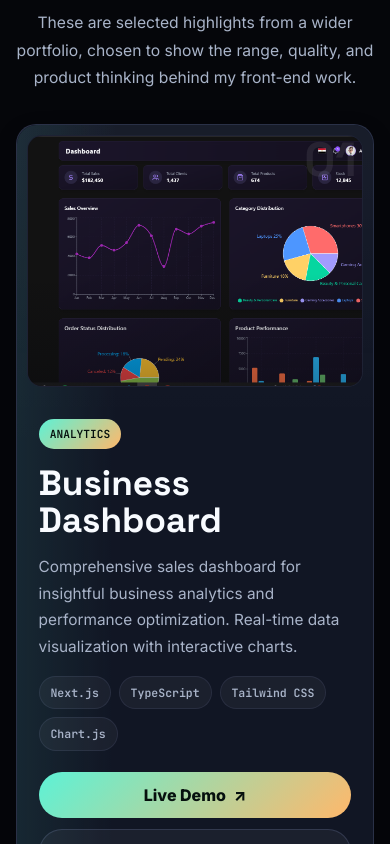
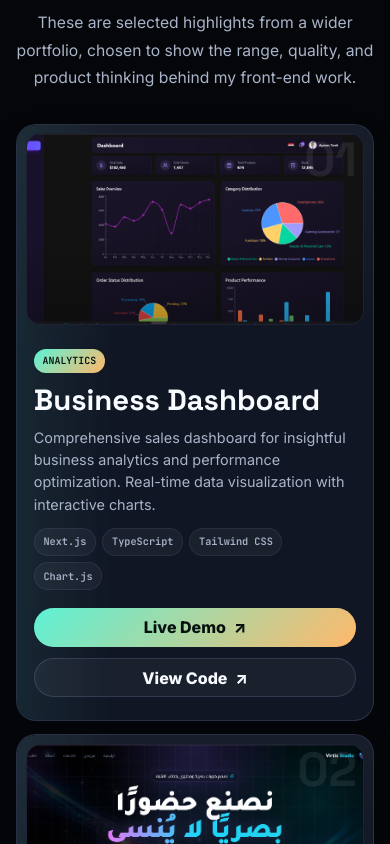
Before and after one commit to aymantarek16/React-Portfolio, a React (Vite) app: page / in a window 390 px wide. Shown: the part 2160-3004 px from the top of the page. Built offline with nearby package versions, Linux system fonts and the light colour scheme.

Commit message:
Fix mobile project card layout

```diff
--- a/src/components/works/works.css
+++ b/src/components/works/works.css
@@ -293,26 +293,65 @@
 
 @media (max-width: 560px) {
   .project-card-3d {
+    position: relative;
+    top: auto;
     border-radius: 20px;
-    padding: 0.65rem;
+    gap: 0.8rem;
+    padding: 0.55rem;
     box-shadow: 0 8px 22px rgba(0, 0, 0, 0.2);
+  }
+
+  .project-card-3d:nth-child(n) {
+    top: auto;
   }
 
   .project-image-link {
     border-radius: 15px;
+    min-height: 0;
+  }
+
+  .card-image {
+    min-height: 170px;
+    max-height: 210px;
+    aspect-ratio: 16 / 9;
   }
 
   .card-info {
-    padding: 1rem 0.7rem 1.1rem;
+    gap: 0.72rem;
+    padding: 0.7rem 0.5rem 0.85rem;
+  }
+
+  .card-category {
+    min-height: 1.55rem;
+    padding: 0 0.55rem;
+    font-size: 0.62rem;
   }
 
   .card-title {
-    font-size: clamp(1.65rem, 9vw, 2.25rem);
+    font-size: clamp(1.45rem, 7.5vw, 1.95rem);
+  }
+
+  .card-description {
+    font-size: 0.9rem;
+    line-height: 1.55;
+  }
+
+  .card-tech {
+    gap: 0.4rem;
+  }
+
+  .card-tech-tag {
+    padding: 0.34rem 0.54rem;
+    font-size: 0.64rem;
   }
 
   .card-actions,
   .card-action-btn {
     width: 100%;
+  }
+
+  .card-action-btn {
+    min-height: 2.45rem;
   }
 }
 
```
